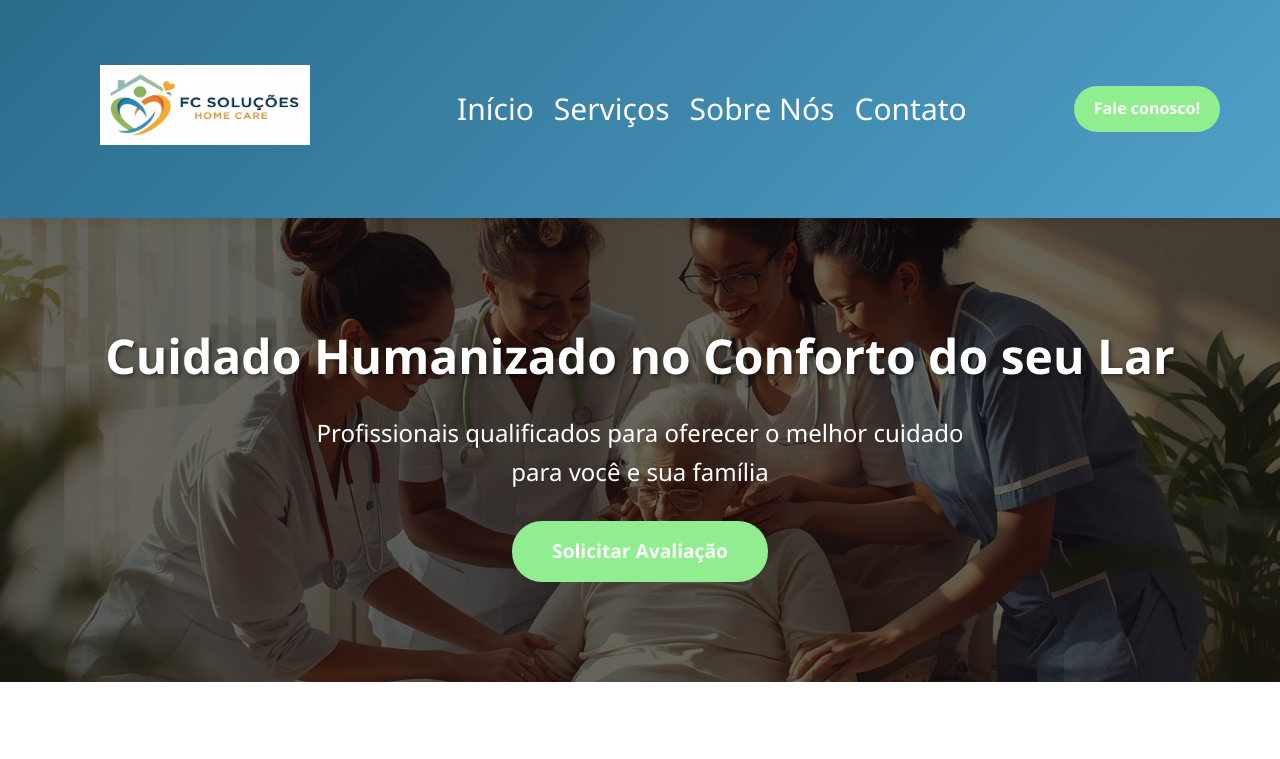
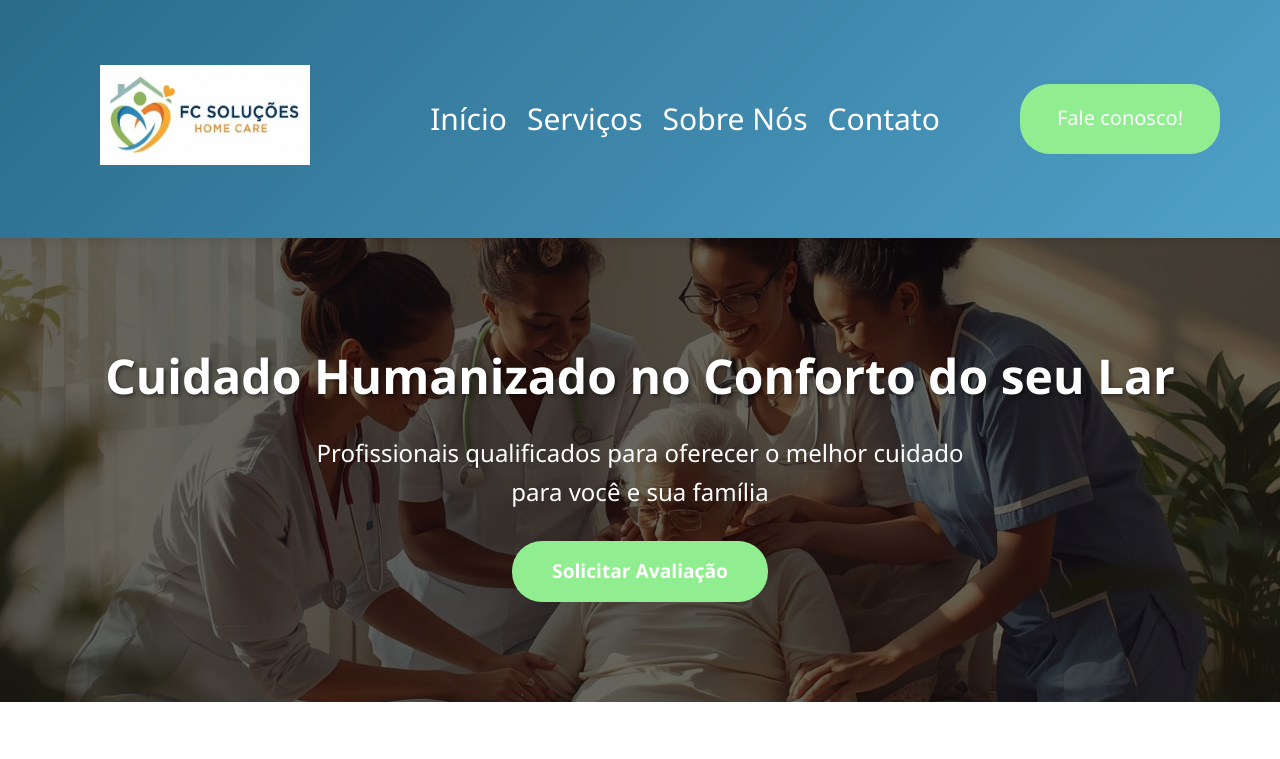
Before and after one commit to gustavolima1201/FCSolu-oes, a plain HTML site: page index.html in a window 1280 px wide. Shown: the top 759 px of the page. Drawn offline with Linux system fonts and the light colour scheme.

Commit message:
change-btn

```diff
--- a/index.html
+++ b/index.html
@@ -16,7 +16,7 @@
                     <div class="logo-fc"><img class="logo-img" src="./img/logo-novo.jpeg" alt=""></div>
                 </div>
 
-                <!-- Botão hamburguer -->
+
                 <button class="menu-toggle" id="menu-toggle">☰</button>
 
                 <nav id="nav" >
@@ -159,20 +159,20 @@
     const menuToggle = document.getElementById("menu-toggle");
     const nav = document.querySelector("nav");
 
-    // Abre/fecha o menu ao clicar no botão
+
     menuToggle.addEventListener("click", (e) => {
-        e.stopPropagation(); // impede que o clique no botão feche o menu
+        e.stopPropagation();
         nav.classList.toggle("active");
     });
 
-    // Fecha o menu ao clicar em qualquer link
+
     document.querySelectorAll("nav a").forEach(link => {
         link.addEventListener("click", () => {
             nav.classList.remove("active");
         });
     });
 
-    // Fecha o menu ao clicar fora
+
     document.addEventListener("click", (e) => {
         if (nav.classList.contains("active") && !nav.contains(e.target) && e.target !== menuToggle) {
             nav.classList.remove("active");
--- a/style.css
+++ b/style.css
@@ -52,7 +52,7 @@ header {
 
 .logo-img {
     width: 290px;
-    height: 180px;
+    height: 200px;
     padding: 50px 40px;
 }
 
@@ -104,12 +104,16 @@ nav ul li a:hover {
 
 /* Botão Fale conosco */
 .btn-contact {
+    width: 200px;
+    height: 70px;
     background-color: #90ee90;
     color: white;
-    padding: 10px 20px;
+    font-size: 20px;
+    padding: 18px;
     border-radius: 30px;
     text-decoration: none;
-    font-weight: 600;
+   text-align: center;
+
     transition: all 0.3s;
 }
 
```
